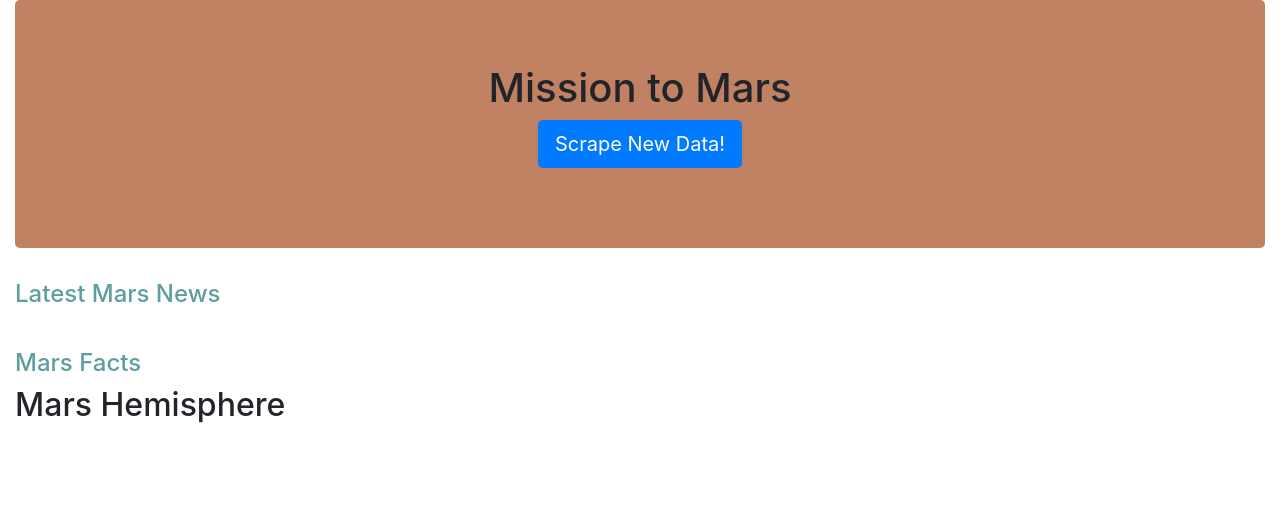
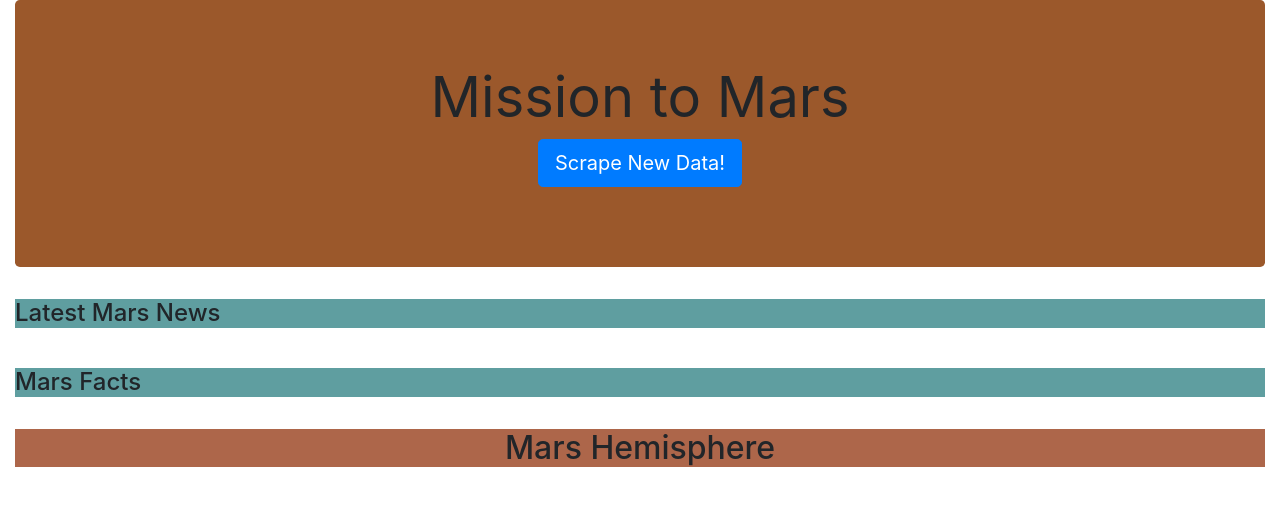
Before and after one commit to yuyhong23/web-scraping_challenge, a Flask app: template Missions_to_Mars/templates/index.html in a window 1280 px wide. Shown: the top 506 px of the page. Run offline with Flask 2, Linux system fonts and the light colour scheme; the template is opened without the code that fills it, so the values that code supplies are empty; some libraries are stand-ins or nearby versions.

Commit message:
Adding inline styling instead of external styling.

```diff
--- a/Missions_to_Mars/static/css/style.css
+++ /dev/null
@@ -1,11 +0,0 @@
-.jumbotron {
-    background-color: rgba(175, 92, 53, 0.767);
-}
-
-h1 {
-    font-size: 40px;
-}
-
-h4 {
-    color:cadetblue;
-}
--- a/Missions_to_Mars/templates/index.html
+++ b/Missions_to_Mars/templates/index.html
@@ -7,32 +7,37 @@
   <meta http-equiv="X-UA-Compatible" content="ie=edge">
   <title>Mission to Mars</title>
   <link rel="stylesheet" href="https://cdn.jsdelivr.net/npm/bootstrap@4.5.3/dist/css/bootstrap.min.css" integrity="sha384-TX8t27EcRE3e/ihU7zmQxVncDAy5uIKz4rEkgIXeMed4M0jlfIDPvg6uqKI2xXr2" crossorigin="anonymous">
-  <link rel="stylesheet" href="/static/css/style.css">
 </head>
 
 <body>
     <div class="container-fluid">
-        <div class="jumbotron text-center">
-          <h1>Mission to Mars</h1>
+        <div class="jumbotron text-center" style="background-color:rgba(141, 64, 12, 0.87);">
+          <h1 class="display-4"><b>Mission to Mars</b></h1>
           <p><a class="btn btn-primary btn-lg" href="/scrape" role="button">Scrape New Data!</a></p>
         </div>
-    <h4>Latest Mars News</h4>
-    <h6>{{mars.latest_news_title}}</h6>
+    <h4 style="background-color:cadetblue;">Latest Mars News</h4>
+    <h6><b>{{mars.latest_news_title}}</b></h6>
     <p>{{mars.latest_news_paragraph}}</p>
     <br>
-    <h4>Mars Facts</h4>
+    <h4 style="background-color:cadetblue;">Mars Facts</h4>
     <div>
         {{mars.mars_fact|safe}}
     </div>
-    <div>
-    <h2>Mars Hemisphere</h4>
-    {% for hemisphere in mars.mars_hemisphere %}
-        {{ hemisphere.title }}
+    <br>
+
+    <h2 style="background-color:rgba(141, 43, 4, 0.719); text-align:center;">
+        Mars Hemisphere</h2>
+    {% for image in mars.mars_hemisphere %}
+    <div class="container">
+        <div class="col-md-3">
+            <div class="card" style="width: 20rem;">
+                <img src="{{ image.img_url}}" class="card-img-top" alt="image.title">
+                <div class="card-body">
+                <p class="card-text">{{image.title}}</p>
+            </div>
+        </div>
+    </div>
     {% endfor %}
-    {% for image in mars.mars_hemisphere %}
-        <img src="{{ image.img_url}}" alt="image.title">
-    {% endfor %}
-    </div>
 
     <script src="https://code.jquery.com/jquery-3.5.1.slim.min.js" integrity="sha384-DfXdz2htPH0lsSSs5nCTpuj/zy4C+OGpamoFVy38MVBnE+IbbVYUew+OrCXaRkfj" crossorigin="anonymous"></script>
     <script src="https://cdn.jsdelivr.net/npm/popper.js@1.16.1/dist/umd/popper.min.js" integrity="sha384-9/reFTGAW83EW2RDu2S0VKaIzap3H66lZH81PoYlFhbGU+6BZp6G7niu735Sk7lN" crossorigin="anonymous"></script>
```
